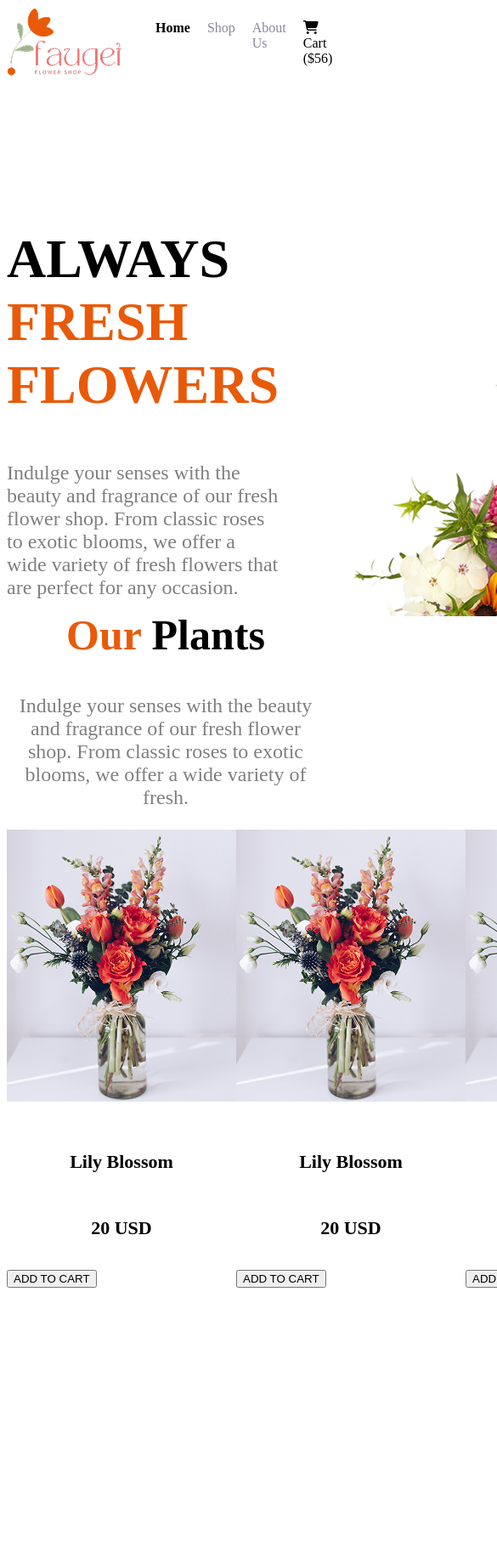
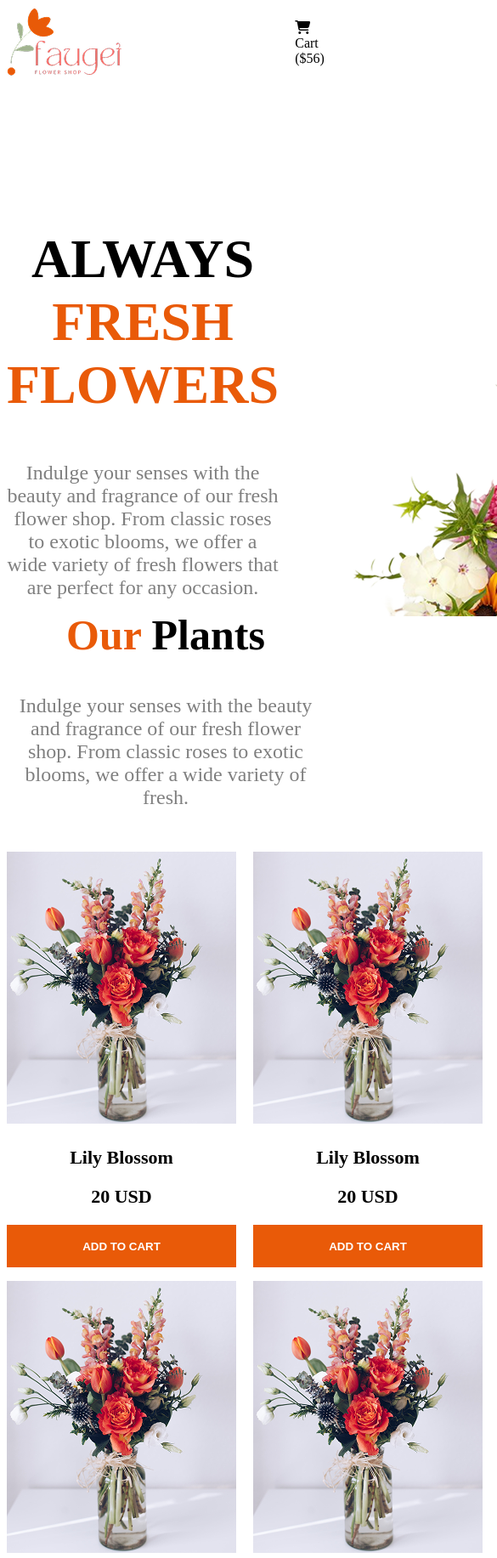
Before and after one commit to Meshkat20/Assignment02, a plain HTML site: page index.html in a window 390 px wide. Shown: the top 1833 px of the page at 85% size, 585 px wide, since content can reach past the window. Before the commit the page ends 1523 px from the top, so only its background shows below. Drawn offline with Linux system fonts and the light colour scheme.

Commit message:
responsive hocche na

```diff
--- a/index.html
+++ b/index.html
@@ -9,16 +9,16 @@
 </head>
 <body>
     <header>
-        <nav>
+        <nav class="kaj">
                 <div class="logo">
                     <img src="B12A02-Responsive-Flowers/assets/logo.png" alt="Flower Market Icon">
                 </div>
                 <div class="menubar">
                     <ul>
-                    <li class="bold">Home</li>
-                    <li class="dhushor">Shop</li>
-                    <li class="dhushor">About Us</li>
-                    <li><i class="fa-solid fa-cart-shopping"></i> Cart ($56)</li>
+                        <li class="bold home ">Home</li>
+                        <li class="dhushor shop">Shop</li>
+                        <li class="dhushor about">About Us</li>
+                        <div class="carttt"><i class="fa-solid fa-cart-shopping"></i> Cart ($56)</div>
                     </ul>
             </div>
         </nav>
@@ -45,42 +45,56 @@
                         <h5 class="card-title bold" >20 USD</h5>
                         <Button class="add-btn">ADD TO CART</Button>
                     </div>
+                </div>
+                <div class="card">
                     <div>
                         <img src="B12A02-Responsive-Flowers/assets/sample-flower-image.png" alt="">
                         <h6 class="card-title ">Lily Blossom</h6>
                         <h5 class="card-title bold" >20 USD</h5>
                         <Button class="add-btn">ADD TO CART</Button>
                     </div>
+                </div>
+                <div class="card">
                     <div>
                         <img src="B12A02-Responsive-Flowers/assets/sample-flower-image.png" alt="">
                         <h6 class="card-title ">Lily Blossom</h6>
                         <h5 class="card-title bold" >20 USD</h5>
                         <Button class="add-btn">ADD TO CART</Button>
                     </div>
+                </div>
+                <div class="card">
                     <div>
                         <img src="B12A02-Responsive-Flowers/assets/sample-flower-image.png" alt="">
                         <h6 class="card-title ">Lily Blossom</h6>
                         <h5 class="card-title bold" >20 USD</h5>
                         <Button class="add-btn">ADD TO CART</Button>
                     </div>
+                </div>
+                <div class="card">
+                    <div>
+                        <img src="B12A02-Responsive-Flowers/assets/sample-flower-image.png" alt="">
+                        <h6 class="card-title1 ">Lily Blossom</h6>
+                        <h5 class="card-title bold" >20 USD</h5>
+                        <Button class="add-btn">ADD TO CART</Button>
+                    </div>
+                </div>
+                <div class="card">
                     <div>
                         <img src="B12A02-Responsive-Flowers/assets/sample-flower-image.png" alt="">
                         <h6 class="card-title ">Lily Blossom</h6>
                         <h5 class="card-title bold" >20 USD</h5>
                         <Button class="add-btn">ADD TO CART</Button>
                     </div>
+                </div>
+                <div class="card">
                     <div>
                         <img src="B12A02-Responsive-Flowers/assets/sample-flower-image.png" alt="">
                         <h6 class="card-title ">Lily Blossom</h6>
                         <h5 class="card-title bold" >20 USD</h5>
                         <Button class="add-btn">ADD TO CART</Button>
                     </div>
-                    <div>
-                        <img src="B12A02-Responsive-Flowers/assets/sample-flower-image.png" alt="">
-                        <h6 class="card-title ">Lily Blossom</h6>
-                        <h5 class="card-title bold" >20 USD</h5>
-                        <Button class="add-btn">ADD TO CART</Button>
                 </div>
+                <div class="card">
                     <div>
                         <img src="B12A02-Responsive-Flowers/assets/sample-flower-image.png" alt="">
                         <h6 class="card-title ">Lily Blossom</h6>
--- a/style.css
+++ b/style.css
@@ -28,12 +28,12 @@ header {
     max-width: 1140px;
     margin: 0 auto;
 }
+.logo {
+    max-width: 135px;
+}
 nav {
     display: flex;
     justify-content: space-between;
-    max-width: 1140px;
-    margin: 0 auto;
-
 }
 .menubar >ul > li {
     list-style-type: none;
@@ -63,10 +63,9 @@ main {
     margin: 0 auto;
 }
 .card-section {
-    max-width: 1140px;
-    margin: 0 auto;
     display: grid;
     grid-template-columns: repeat( 4, 1fr);
+    gap: 20px;
 }
 .plants-title {
     text-align: center;
@@ -75,11 +74,48 @@ main {
 .plants {
     text-align: center;
 }
+.plants > p {
+    margin-bottom: 50px;
+}
 .card {
-    display: flex;
-    justify-content: center;
+    height: 30.31rem;
+    padding: auto;
 }
-.card-title {
+.card-title1, .card-title {
     font-size: 1.375rem;
     text-align: center;
+    margin-top: 20px;
+    margin-bottom: 20px;
 }
+.add-btn {
+    background-color: #E95A08;
+    border: none;
+    width: 100%;
+    height: 50px;
+    color: white;
+    font-weight: 600;
+}
+/* Responsive for iphone 11 */
+@media screen and (max-width: 576px){
+    .home, .about, .shop {
+        display: none;
+    }
+    .carttt {
+        grid-column-start: 4;
+    }
+    header {
+        width: 100%;
+    }
+    main {
+        width: 100%;
+    }
+    .card-section {
+            grid-template-columns: repeat(2, 1fr);
+            margin: 0 auto;
+            justify-items: center;
+    }
+    .banner-title {
+        flex-direction: column;
+        text-align: center;
+    }
+}
```
Lines whose indentation alone changed are shown as unchanged.
